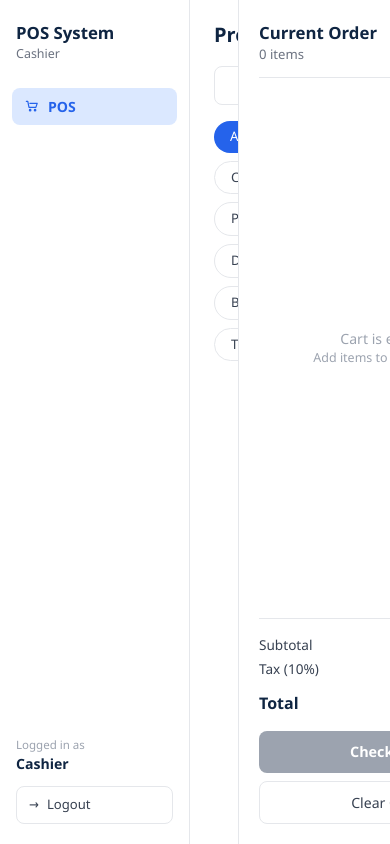
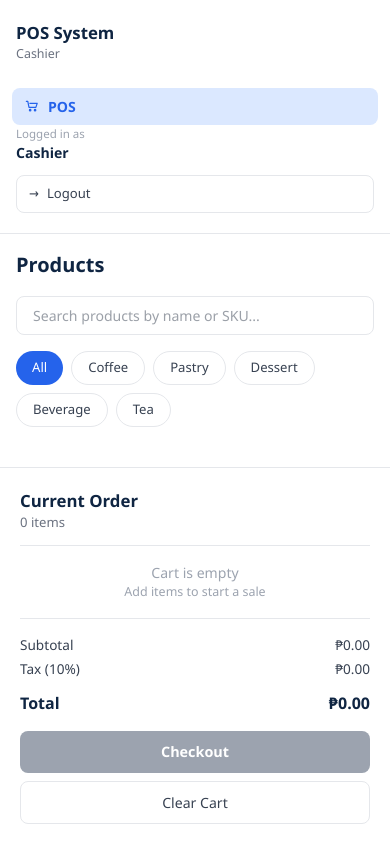
Before and after one commit to benchcodes/pos-system, a React app: page / in a window 390 px wide. Both pictures are taken after a click on the button "Login as Cashier". Built offline with nearby package versions, Linux system fonts and the light colour scheme; the HTML template or start-up script is replaced by a standard one.

Commit message:
Responsive

```diff
--- a/src/index.css
+++ b/src/index.css
@@ -9,8 +9,10 @@ body,
 #root {
 	margin: 0;
 	min-height: 100%;
+	width: 100%;
 }
 
 body {
 	font-family: "Segoe UI", Tahoma, Geneva, Verdana, sans-serif;
+	overflow-x: hidden;
 }
--- a/src/pages/AdminPage.jsx
+++ b/src/pages/AdminPage.jsx
@@ -219,7 +219,7 @@ function ProductModal({ initialProduct, onSubmit, onClose }) {
               {errors.category && <span className="mt-1 block text-[0.78rem] text-[#dc2626]">{errors.category}</span>}
             </label>
 
-            <div className="grid grid-cols-2 gap-3">
+            <div className="grid grid-cols-1 gap-3 sm:grid-cols-2">
               <label className="text-[0.83rem] font-medium text-[#374151]">
                 Price (₱)
                 <input
@@ -368,7 +368,7 @@ function IngredientModal({ initialIngredient, onSubmit, onClose }) {
               {errors.unit && <span className="mt-1 block text-[0.78rem] text-[#dc2626]">{errors.unit}</span>}
             </label>
 
-            <div className="grid grid-cols-2 gap-3">
+            <div className="grid grid-cols-1 gap-3 sm:grid-cols-2">
               <label className="text-[0.83rem] font-medium text-[#374151]">
                 Quantity
                 <input
@@ -851,8 +851,8 @@ function AdminPage({
   }
 
   return (
-    <div className="flex h-screen overflow-hidden bg-white font-['Segoe_UI',Tahoma,Geneva,Verdana,sans-serif]">
-      <aside className="flex w-[206px] flex-shrink-0 flex-col border-r border-[#e5e7eb] bg-[#f9fafb]">
+    <div className="flex min-h-screen flex-col overflow-x-hidden bg-white font-['Segoe_UI',Tahoma,Geneva,Verdana,sans-serif] md:h-screen md:flex-row md:overflow-hidden">
+      <aside className="flex w-full flex-col border-b border-[#e5e7eb] bg-[#f9fafb] md:w-[206px] md:flex-shrink-0 md:border-r md:border-b-0">
         <div className="border-b border-[#e5e7eb] px-4 py-4">
           <h1 className="text-[1.05rem] font-bold text-[#0f2542]">POS System</h1>
           <p className="text-[0.78rem] text-[#6b7280]">Administrator</p>
@@ -899,7 +899,7 @@ function AdminPage({
       {activeSection === 'products' ? (
         <main className="flex min-w-0 flex-1 flex-col overflow-hidden bg-[#f8fafc]">
           <div className="px-5 pt-4 pb-4">
-            <div className="mb-4 flex items-start justify-between gap-3">
+            <div className="mb-4 flex flex-col items-start justify-between gap-3 sm:flex-row">
               <div>
                 <h2 className="text-[2rem] leading-tight font-bold text-[#0f2542]">Inventory Management</h2>
                 <p className="mt-1 text-[0.88rem] text-[#64748b]">{managedProducts.length} total products</p>
@@ -1029,7 +1029,7 @@ function AdminPage({
       ) : activeSection === 'ingredients' ? (
         <main className="flex min-w-0 flex-1 flex-col overflow-hidden bg-[#f8fafc]">
           <div className="px-5 pt-4 pb-4">
-            <div className="mb-4 flex items-start justify-between gap-3">
+            <div className="mb-4 flex flex-col items-start justify-between gap-3 sm:flex-row">
               <div>
                 <h2 className="text-[2rem] leading-tight font-bold text-[#0f2542]">Ingredients Management</h2>
                 <p className="mt-1 text-[0.88rem] text-[#64748b]">{ingredients.length} total ingredients</p>
@@ -1172,7 +1172,7 @@ function AdminPage({
       ) : activeSection === 'sales' ? (
         <main className="flex min-w-0 flex-1 flex-col overflow-hidden bg-[#f8fafc]">
           <div className="border-b border-[#e5e7eb] bg-[#f3f4f6] px-5 pt-4 pb-4">
-            <div className="mb-4 flex items-start justify-between gap-3">
+            <div className="mb-4 flex flex-col items-start justify-between gap-3 sm:flex-row">
               <div>
                 <h2 className="text-[2rem] leading-tight font-bold text-[#0f2542]">Sales History</h2>
                 <p className="mt-1 text-[0.9rem] text-[#64748b]">{filteredSales.length} transactions</p>
@@ -1265,7 +1265,7 @@ function AdminPage({
         </main>
       ) : activeSection === 'dashboard' ? (
         <main className="flex min-w-0 flex-1 flex-col overflow-auto bg-[#f3f4f6] px-5 py-4">
-          <header className="mb-4 flex items-start justify-between gap-3">
+          <header className="mb-4 flex flex-col items-start justify-between gap-3 sm:flex-row">
             <div>
               <h2 className="text-[2rem] leading-tight font-bold text-[#0f2542]">Dashboard</h2>
               <p className="mt-1 text-[0.9rem] text-[#64748b]">Business overview and analytics</p>
@@ -1477,7 +1477,7 @@ function AdminPage({
         </main>
       ) : (
         <>
-          <main className="flex flex-1 flex-col overflow-hidden border-r border-[#e5e7eb]">
+          <main className="flex min-w-0 flex-1 flex-col overflow-hidden border-[#e5e7eb] md:border-r">
             <div className="px-5 py-3">
               <h2 className="mb-3 text-[2rem] leading-tight font-bold text-[#0f2542]">{sectionTitle}</h2>
               <label className="mb-3 flex items-center gap-2 rounded-lg bg-[#f3f4f6] px-3 py-2.5 text-[#6b7280]">
@@ -1520,7 +1520,7 @@ function AdminPage({
 
             <div className="min-h-0 flex-1 overflow-y-auto border-t border-[#e5e7eb] px-5 pt-4 pb-4">
               {activeSection === 'pos' && (
-                <div className="grid grid-cols-4 gap-3 pb-2">
+                <div className="grid grid-cols-1 gap-3 pb-2 sm:grid-cols-2 lg:grid-cols-3 xl:grid-cols-4">
                   {filteredProducts.map((product) => (
                     <button
                       key={product.id}
@@ -1546,7 +1546,7 @@ function AdminPage({
             </div>
           </main>
 
-          <aside className="flex w-[320px] flex-shrink-0 flex-col border-l border-[#e5e7eb] bg-white">
+          <aside className="flex w-full flex-col border-t border-[#e5e7eb] bg-white md:w-[320px] md:flex-shrink-0 md:border-l md:border-t-0">
             <div className="border-b border-[#e5e7eb] px-5 py-4">
               <h2 className="text-[1.05rem] font-bold text-[#0f2542]">
                 {activeSection === 'pos' ? 'Current Order' : sectionTitle}
--- a/src/pages/CashierPage.jsx
+++ b/src/pages/CashierPage.jsx
@@ -111,10 +111,10 @@ function CashierPage({
   const totalItems = cart.reduce((sum, item) => sum + item.quantity, 0)
 
   return (
-    <div className="flex h-screen overflow-hidden bg-white font-['Segoe_UI',Tahoma,Geneva,Verdana,sans-serif]">
+    <div className="flex min-h-screen flex-col overflow-x-hidden bg-white font-['Segoe_UI',Tahoma,Geneva,Verdana,sans-serif] md:h-screen md:flex-row md:overflow-hidden">
 
       {/* ── Left Sidebar ── */}
-      <aside className="flex w-[190px] flex-shrink-0 flex-col border-r border-[#e5e7eb] px-3 py-5">
+      <aside className="flex w-full flex-col border-b border-[#e5e7eb] px-3 py-5 md:w-[190px] md:flex-shrink-0 md:border-r md:border-b-0">
 
         {/* App title */}
         <div className="mb-6 px-1">
@@ -147,7 +147,7 @@ function CashierPage({
       </aside>
 
       {/* ── Products Panel ── */}
-      <main className="flex flex-1 flex-col overflow-hidden border-r border-[#e5e7eb] px-6 py-5">
+      <main className="flex min-w-0 flex-1 flex-col overflow-hidden border-[#e5e7eb] px-4 py-4 md:border-r md:px-6 md:py-5">
         <h2 className="mb-4 text-[1.25rem] font-bold text-[#0f2542]">Products</h2>
 
         {/* Search input */}
@@ -178,7 +178,7 @@ function CashierPage({
 
         {/* Scrollable product grid */}
         <div className="flex-1 overflow-y-auto">
-          <div className="grid grid-cols-4 gap-3 pb-2">
+          <div className="grid grid-cols-1 gap-3 pb-2 sm:grid-cols-2 lg:grid-cols-3 xl:grid-cols-4">
             {filteredProducts.map((product) => (
               <button
                 key={product.id}
@@ -204,7 +204,7 @@ function CashierPage({
       </main>
 
       {/* ── Current Order Panel ── */}
-      <aside className="flex w-[290px] flex-shrink-0 flex-col px-5 py-5">
+      <aside className="flex w-full flex-col border-t border-[#e5e7eb] px-5 py-5 md:w-[290px] md:flex-shrink-0 md:border-t-0">
 
         {/* Order header */}
         <h2 className="text-[1.05rem] font-bold text-[#0f2542]">Current Order</h2>
--- a/src/pages/InventoryPage.jsx
+++ b/src/pages/InventoryPage.jsx
@@ -201,7 +201,7 @@ function ProductModal({ initial, onSave, onClose }) {
           </select>
           {errors.category && <span className="text-[0.78rem] text-red-500">{errors.category}</span>}
         </Field>
-        <div className="grid grid-cols-2 gap-3">
+        <div className="grid grid-cols-1 gap-3 sm:grid-cols-2">
           <Field label="Price (₱)">
             <input className={inputClass} type="number" min="0" step="0.01" value={form.price} onChange={(event) => set('price', event.target.value)} placeholder="0.00" />
             {errors.price && <span className="text-[0.78rem] text-red-500">{errors.price}</span>}
@@ -283,7 +283,7 @@ function IngredientModal({ initial, onSave, onClose }) {
           <input className={inputClass} value={form.unit} onChange={(event) => set('unit', event.target.value)} placeholder="e.g. kg, liters, pcs" />
           {errors.unit && <span className="text-[0.78rem] text-red-500">{errors.unit}</span>}
         </Field>
-        <div className="grid grid-cols-2 gap-3">
+        <div className="grid grid-cols-1 gap-3 sm:grid-cols-2">
           <Field label="Quantity in Stock">
             <input className={inputClass} type="number" min="0" step="any" value={form.quantity} onChange={(event) => set('quantity', event.target.value)} placeholder="0" />
             {errors.quantity && <span className="text-[0.78rem] text-red-500">{errors.quantity}</span>}
@@ -394,8 +394,8 @@ function InventoryPage({
   }
 
   return (
-    <div className="flex h-screen overflow-hidden bg-[#f8fafc] font-['Segoe_UI',Tahoma,Geneva,Verdana,sans-serif] text-[#0f172a]">
-      <aside className="flex w-[206px] flex-shrink-0 flex-col border-r border-[#e5e7eb] bg-white">
+    <div className="flex min-h-screen flex-col overflow-x-hidden bg-[#f8fafc] font-['Segoe_UI',Tahoma,Geneva,Verdana,sans-serif] text-[#0f172a] md:h-screen md:flex-row md:overflow-hidden">
+      <aside className="flex w-full flex-col border-b border-[#e5e7eb] bg-white md:w-[206px] md:flex-shrink-0 md:border-r md:border-b-0">
         <div className="border-b border-[#e5e7eb] px-4 py-4">
           <h1 className="text-[1.05rem] font-bold text-[#0f2542]">POS System</h1>
           <p className="mt-1 text-[0.84rem] text-[#64748b]">Inventory Manager</p>
```
